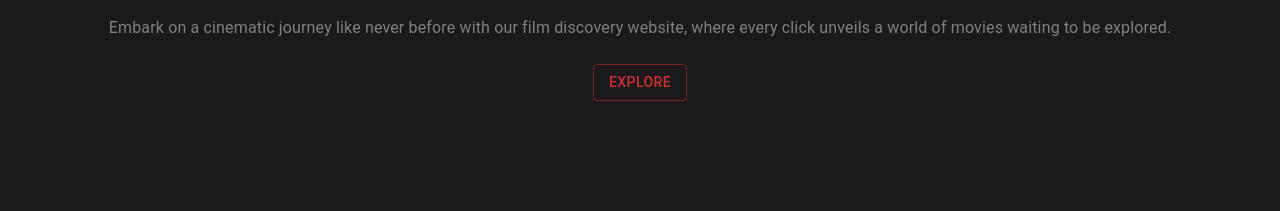
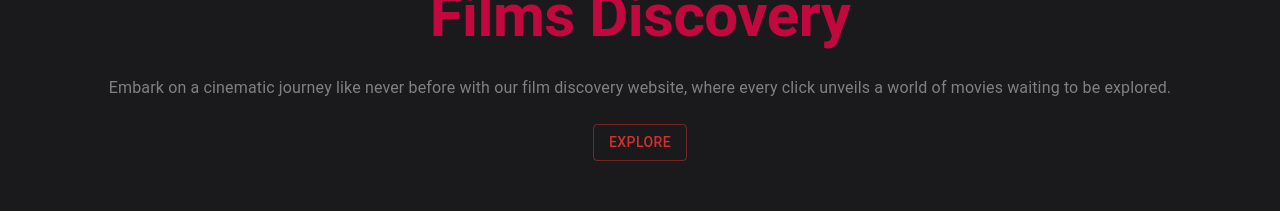
Before and after one commit to aquapaka/fer201m-react, a React (Create React App) app in the folder lab-films-ts/: page / in a window 1280 px wide. Shown: the part 260-471 px from the top of the page. Built offline with nearby package versions, Linux system fonts and the light colour scheme.

Commit message:
Fix routing, improve css

```diff
--- a/lab-films-ts/src/App.tsx
+++ b/lab-films-ts/src/App.tsx
@@ -2,7 +2,7 @@ import React from 'react';
 import NavBar from './components/NavBar';
 import { Box } from '@mui/material';
 import HomePage from './pages/HomePage';
-import { createBrowserRouter, RouterProvider } from 'react-router-dom';
+import { createBrowserRouter, Route, RouterProvider, Routes } from 'react-router-dom';
 import FilmDetailPage from './pages/FilmDetailPage';
 
 const router = createBrowserRouter([
@@ -20,7 +20,10 @@ function App() {
   return (
     <Box className="App" sx={{ color: "white", bgcolor: "#1A1A1D", minHeight: "100vh" }}>
       <NavBar />
-      <RouterProvider router={router} />
+      <Routes>
+        <Route path='/' element={<HomePage />} />
+        <Route path='/details/:id' element={<FilmDetailPage />} />
+      </Routes>
     </Box>
   );
 }
--- a/lab-films-ts/src/components/FilmCard.tsx
+++ b/lab-films-ts/src/components/FilmCard.tsx
@@ -1,9 +1,10 @@
 import { Card, CardActionArea, CardContent, CardMedia, Typography } from '@mui/material'
 import { Film } from '../shared/ListOfFilms'
+import { Link } from 'react-router-dom'
 
 export default function FilmCard({ film }: { film: Film }) {
     return (
-        <Card sx={{ position: "relative" }}>
+        <Card sx={{ position: "relative" }} component={Link} to={`/details/${film.id}`}>
             <CardActionArea>
                 <CardMedia component={"img"} image={film.image} alt={film.title} />
             </CardActionArea>
--- a/lab-films-ts/src/components/NavBar.tsx
+++ b/lab-films-ts/src/components/NavBar.tsx
@@ -1,5 +1,6 @@
 import { Menu } from "@mui/icons-material";
 import { AppBar, Box, Button, IconButton, Toolbar, Typography } from "@mui/material";
+import { Link } from "react-router-dom";
 
 type navItemType = {
     name: string,
@@ -33,12 +34,12 @@ export default function NavBar() {
                     <IconButton color="inherit" aria-label="open drawer" edge="start" sx={{ display: { sm: 'none' } }}>
                         <Menu />
                     </IconButton>
-                    <Typography variant="h6" component="div" sx={{ flexGrow: 1, color: "#C3073F", fontWeight: "bold" }}>
+                    <Typography variant="h6" component={Link} to="/" sx={{ textDecoration: 'none', flexGrow: 1, color: "#C3073F", fontWeight: "bold" }}>
                         FILMS
                     </Typography>
                     <Box sx={{ display: { xs: 'none', sm: 'block' } }}>
                         {navItems.map((item) => (
-                            <Button key={item.path} color="inherit">
+                            <Button component={Link} to={item.path} key={item.path} color="inherit">
                                 {item.name}
                             </Button>
                         ))}
--- /dev/null
+++ b/lab-films-ts/src/index.css
@@ -0,0 +1,3 @@
+html {
+    scroll-behavior: smooth;
+}
--- a/lab-films-ts/src/index.tsx
+++ b/lab-films-ts/src/index.tsx
@@ -3,6 +3,8 @@ import ReactDOM from 'react-dom/client';
 import App from './App';
 import reportWebVitals from './reportWebVitals';
 import { CssBaseline } from '@mui/material';
+import { BrowserRouter } from 'react-router-dom';
+import './index.css';
 
 const root = ReactDOM.createRoot(
   document.getElementById('root') as HTMLElement
@@ -10,7 +12,9 @@ const root = ReactDOM.createRoot(
 root.render(
   <React.StrictMode>
     <CssBaseline />
-    <App />
+    <BrowserRouter>
+      <App />
+    </BrowserRouter>
   </React.StrictMode>
 );
 
--- a/lab-films-ts/src/pages/FilmDetailPage.tsx
+++ b/lab-films-ts/src/pages/FilmDetailPage.tsx
@@ -1,7 +1,6 @@
-import { Box, CardMedia, Container, Grid, Typography } from "@mui/material"
-import FilmCard from "../components/FilmCard"
+import { CardMedia, Container, Grid, Typography } from "@mui/material";
+import { useParams } from 'react-router-dom';
 import { Films } from "../shared/ListOfFilms";
-import { useParams } from 'react-router-dom'
 
 export default function FilmDetailPage() {
     const { id } = useParams();
@@ -10,11 +9,11 @@ export default function FilmDetailPage() {
     return (
         <Container>
             {film && (
-                <Grid container pt={"180px"}>
+                <Grid container pt={"10vh"}>
                     <Grid xs={12} sm={4}>
                         <CardMedia component={"img"} image={film.image} alt={film.title} />
                     </Grid>
-                    <Grid xs={12} sm={8} pl={"32px"}>
+                    <Grid xs={12} sm={8} sx={{ mt: { xs: '16px', sm: '0' }, pl: { sm: '32px' } }}>
                         <Typography variant="h4">
                             {film.title} ({film.year})
                         </Typography>
@@ -26,7 +25,8 @@ export default function FilmDetailPage() {
                         </Typography>
                     </Grid>
                 </Grid>
-            )}
-        </Container>
+            )
+            }
+        </Container >
     )
 }
--- a/lab-films-ts/src/pages/HomePage.tsx
+++ b/lab-films-ts/src/pages/HomePage.tsx
@@ -6,7 +6,7 @@ import { Films } from '../shared/ListOfFilms'
 export default function HomePage() {
     return (
         <Container>
-            <Stack spacing={3} textAlign={"center"} pt={"180px"}>
+            <Stack spacing={3} textAlign={"center"} pt={"30vh"}>
                 <Typography variant='h2' sx={{ color: "#C3073F", fontWeight: "bold" }}>
                     Films Discovery
                 </Typography>
@@ -14,14 +14,19 @@ export default function HomePage() {
                     Embark on a cinematic journey like never before with our film discovery website, where every click unveils a world of movies waiting to be explored.
                 </Typography>
                 <Box>
-                    <Button variant='outlined' color='error'>
+                    <Button href='#FilmList' variant='outlined' color='error'>
                         Explore
                     </Button>
                 </Box>
             </Stack>
-            <Grid container spacing={2} mt={"180px"}>
+            <Grid container spacing={4} mt={"30vh"} id="FilmList">
                 {Films.map(film => (
-                    <Grid xs={12} md={4}>
+                    <Grid xs={12} sm={6} md={4} sx={{
+                        transition: 'all 300ms ease-in-out',
+                        ':hover': {
+                            scale: '105%',
+                        }
+                    }}>
                         <FilmCard film={film} />
                     </Grid>
                 ))}
```
